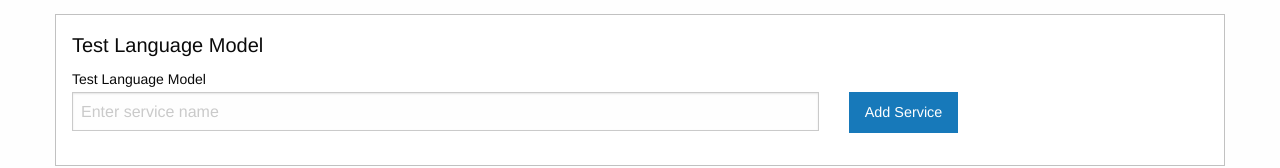
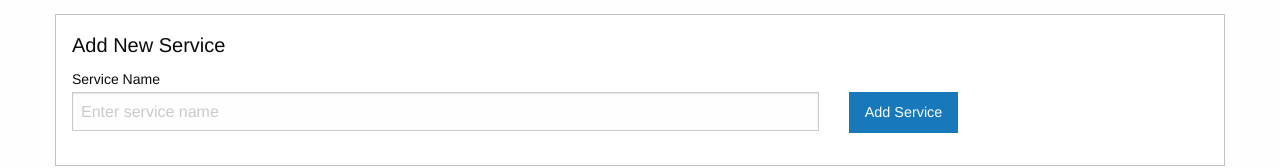
Before and after one commit to lemonit-eric-mao/ollama-web-management, a plain HTML site: page frontend/index/index.html in a window 1280 px wide. Shown: the part 412-580 px from the top of the page. Drawn offline with Linux system fonts and the light colour scheme; no server answers.

Commit message:
add I18n
Signed-off-by: 毛巳煜 <eric.mao@lemonit.cn>

```diff
--- a/frontend/index/index.html
+++ b/frontend/index/index.html
@@ -88,11 +88,11 @@
     <div class="grid-x grid-padding-x">
         <div class="large-12 cell">
             <div class="callout">
-                <h5 data-i18n="index.testModel">添加新服务</h5>
+                <h5 data-i18n="index.addService">添加新服务</h5>
                 <form>
                     <div class="grid-x grid-padding-x">
                         <div class="large-8 medium-8 cell">
-                            <label data-i18n="index.testModel">服务名称</label>
+                            <label data-i18n="index.serviceName">服务名称</label>
                             <input type="text" placeholder="输入服务名称" required data-i18n-attr="placeholder:index.inputPlaceholder"/>
                         </div>
                         <div class="large-4 medium-4 cell">
```
